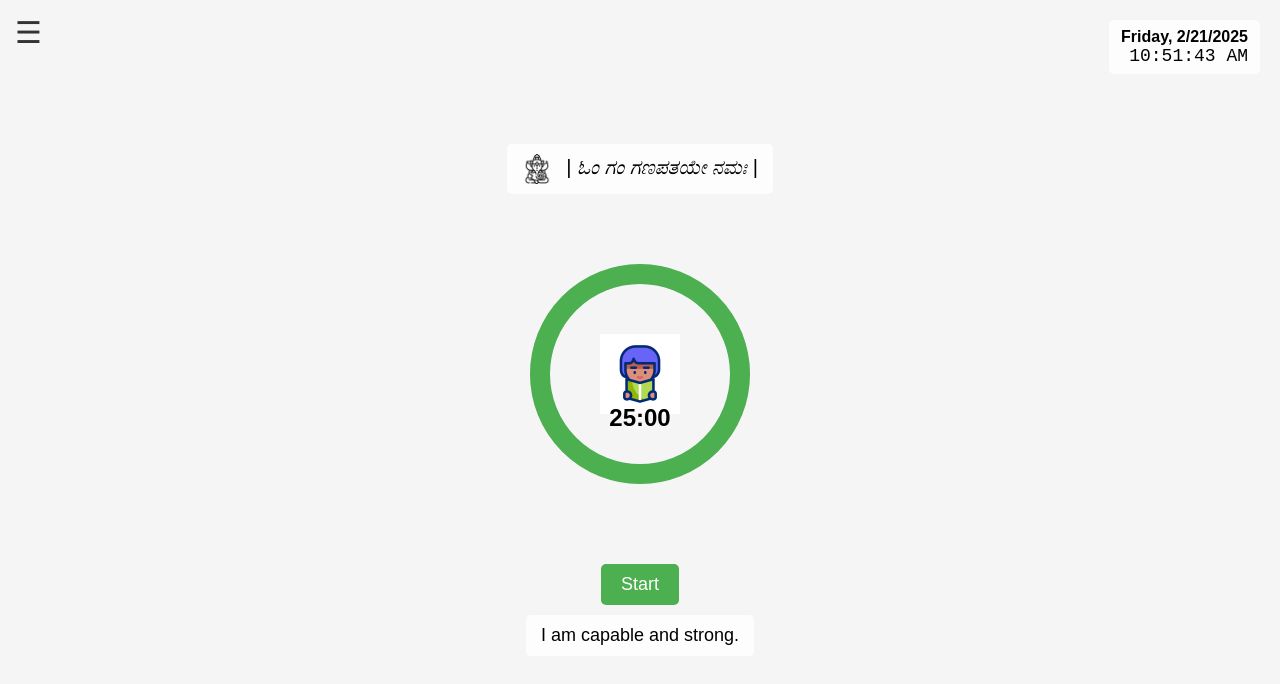
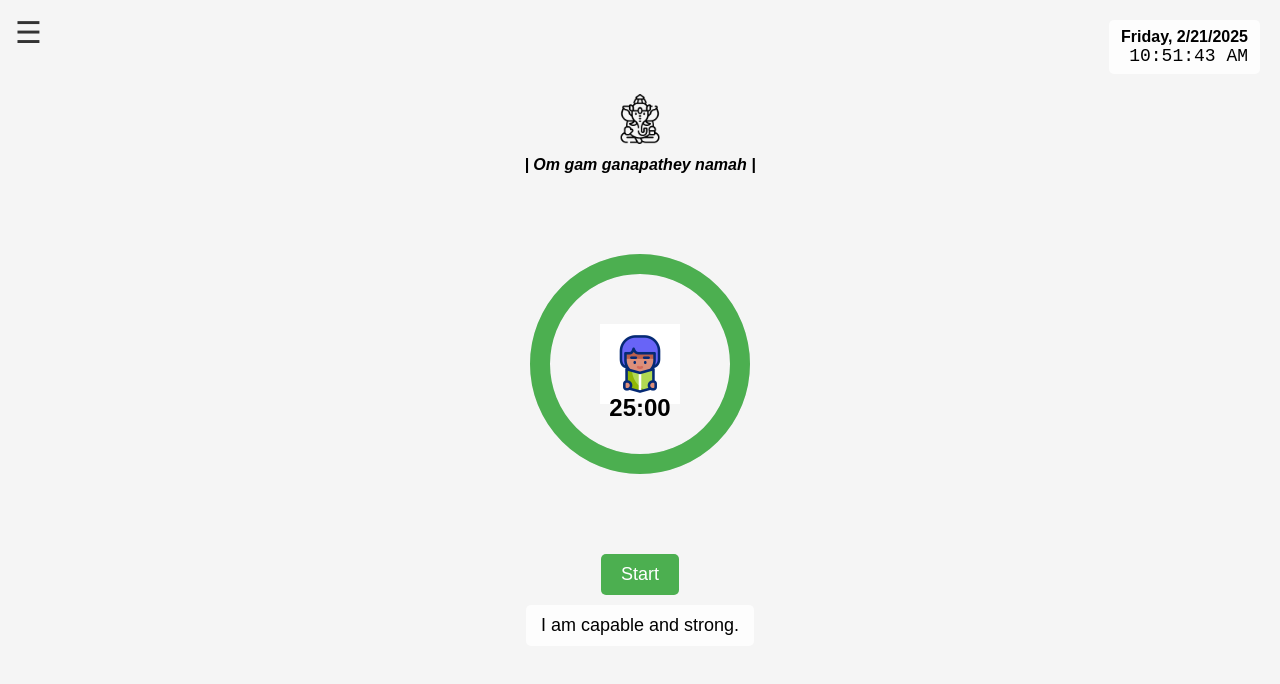
Before and after one commit to TechMonk14/study_timer_eng, a plain HTML site: page index.html in a window 1280 px wide. Drawn offline with Linux system fonts and the light colour scheme.

Commit message:
Update index.html
Added a Ganesha idol image and its mantra. With proper aligning.

```diff
--- a/index.html
+++ b/index.html
@@ -200,15 +200,17 @@
       <div class="time" id="timeDisplay">00:00:00</div>
     </div>
     <!-- Quote Display -->
-    <!-- <div id="quoteDisplay">| ಓಂ ಗಂ ಗಣಪತಯೇ ನಮಃ | </div> -->
-    <div id="quoteDisplay">
+    <div style="text-align: center; margin: 20px;">
         <img
           src="ganesha.png"
-          alt="Logo"
-          style="width: 30px; height: 30px; vertical-align: middle; margin-right: 8px;"
+          alt="Ganesh Idol"
+          style="width: 50px; height: auto;"
         />
-        | ಓಂ ಗಂ ಗಣಪತಯೇ ನಮಃ |
+        <div style="margin-top: 8px; font-style: italic; font-weight: bold;">
+          | Om gam ganapathey namah |
+        </div>
     </div>
+    <!-- <div id="quoteDisplay">| ಓಂ ಗಂ ಗಣಪತಯೇ ನಮಃ | </div> -->
 
 
     <!-- Timer Circle with Animated Icon -->
```
